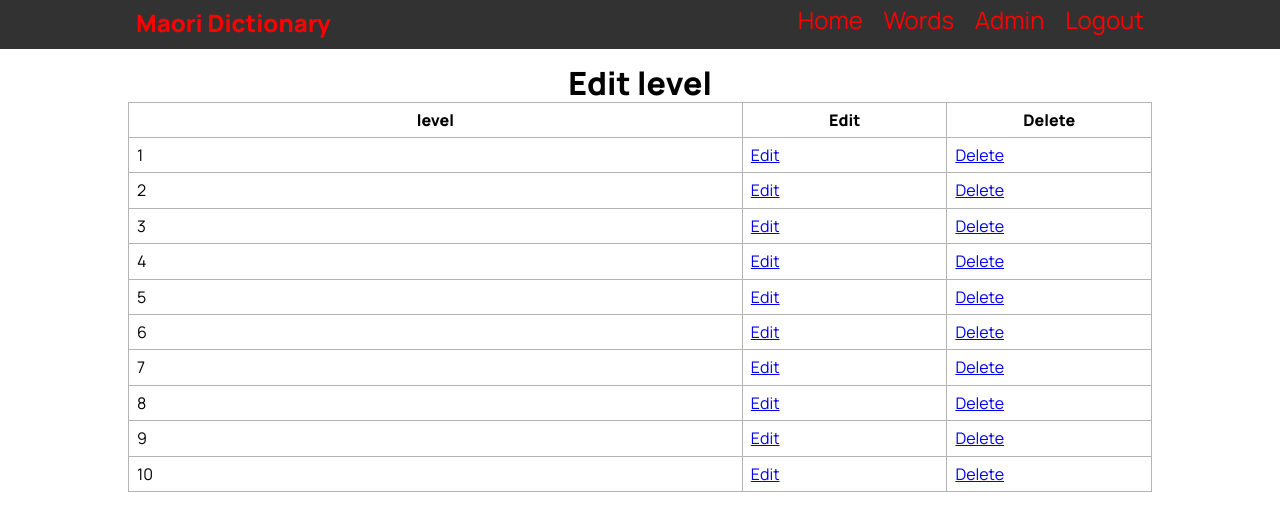
After one commit to DinoBarney63/MaoriDictionaryWebsite, a Flask app: page /level_list in a window 1280 px wide. The commit adds this page. Shown: the top 531 px of the page. Run offline with Flask 3, Linux system fonts and the light colour scheme; a user stored in the database is signed in; data comes from the database, SQL or seed files in the repository; both versions use the stored data as it was after the commit.

Commit message:
Edited admin, filter list now can collapse, filters have separate lists where you can delete them

```diff
--- a/app.py
+++ b/app.py
@@ -24,13 +24,11 @@ def create_connection(db_file):
         print(e)
     return None
 
-
 def is_logged_in():
     if session.get('email') is None:
         return False
     else:
         return True
-
 
 def is_admin():
     if is_logged_in():
@@ -41,7 +39,6 @@ def is_admin():
     else:
         return False
 
-
 def in_school():
     if is_logged_in():
         email_parts = session.get('email').split('.')
@@ -49,6 +46,24 @@ def in_school():
             return True
     else:
         return False
+
+def reformat_word_info(word):
+    word_info = (word[0], str(word[1]).title(), str(word[2]).title(), str(word[3]).title(), str(word[4]).capitalize(), word[5], word[6], word[7], word[8])
+    return word_info
+
+def reformat_word_list(words):
+    word_list = []
+    for word in words:
+        word = (word[0], str(word[1]).title(), str(word[2]).title(), str(word[3]).title(), word[4])
+        word_list.append(word)
+    return word_list
+
+def reformat_category_list(categories):
+    category_list = []
+    for category in categories:
+        category = (category[0], str(category[1]).title())
+        category_list.append(category)
+    return category_list
 
 
 @app.route('/')
@@ -88,11 +103,15 @@ def render_word_list(category_id, level_id):
         cur.execute(query, (category, level))
     words = cur.fetchall()
     con.close()
+
+    # Reformatting the words to be displayed
     word_list = []
-    # Reformatting the words to be displayed
     for word in words:
         word = (word[0], str(word[1]).title(), str(word[2]).title(), str(word[3]).title(), word[4])
         word_list.append(word)
+
+    # Reformatting the categories to be displayed
+    category_list = reformat_category_list(category_list)
     return render_template('word_list.html', page_name='Words', logged_in=is_logged_in(), admin=is_admin(), word_list=word_list, category_list=category_list, level_list=level_list, current_category=category_id, current_level=level_id)
 
 
@@ -107,7 +126,7 @@ def render_individual_word(word_id):
     con.close()
     info = info[0]
     # Reformatting the word to be displayed
-    word_info = (info[0], str(info[1]).title(), str(info[2]).title(), str(info[3]).title(), str(info[4]).capitalize(), info[5], info[6], info[7], info[8])
+    word_info = reformat_word_info(info)
     return render_template('word_detail.html', page_name='Word '+ word_id, logged_in=is_logged_in(), admin=is_admin(), word_information=word_info)
 
 
@@ -144,13 +163,18 @@ def render_edit_word_information(word_id):
     # Get categories
     query = "SELECT * FROM category"
     cur.execute(query)
-    category_list = cur.fetchall()
+    categories = cur.fetchall()
     # Get levels
     query = "SELECT * FROM level"
     cur.execute(query)
     level_list = cur.fetchall()
     con.close()
+
+    # Reformatting the word info to be displayed
     word_info = word_info[0]
+    word_info = reformat_word_info(word_info)
+    # Reformatting the categories to be displayed
+    category_list = reformat_category_list(categories)
     return render_template('edit_word_information.html', page_name='Edit Word ' + word_id, logged_in=is_logged_in(), admin=is_admin(), word_information=word_info, category_list=category_list, level_list=level_list)
 
 
@@ -166,8 +190,11 @@ def render_delete_word(word_id):
     cur.execute(query, (word_id,))
     word_info = cur.fetchall()
     con.close()
+
+    # Reformatting the word info to be displayed
     word_info = word_info[0]
-    return render_template('delete_confirm.html', page_name='Delete Word ' + word_id, logged_in=is_logged_in(), admin=is_admin(), word_information=word_info, type='word')
+    word_info = reformat_word_info(word_info)
+    return render_template('delete_confirm.html', page_name='Delete Word ' + word_id, logged_in=is_logged_in(), admin=is_admin(), information=word_info, type='word')
 
 
 @app.route('/individual_word/delete_word_confirm/<word_id>')
@@ -185,6 +212,68 @@ def delete_word_confirm(word_id):
     return redirect("/word_list/0_0")
 
 
+@app.route('/category_list')
+def render_category_list():
+    if not is_admin():
+        return redirect('/')
+
+    con = create_connection(DATABASE)
+    cur = con.cursor()
+    query = "SELECT * FROM category"
+    cur.execute(query)
+    categories = cur.fetchall()
+    con.close()
+
+    # Reformatting the categories to be displayed
+    category_list = reformat_category_list(categories)
+    return render_template('filter_list.html', page_name='Category List', logged_in=is_logged_in(), admin=is_admin(), filter_list=category_list, type='category')
+
+
+@app.route('/individual_category/delete_category/<category_id>')
+def render_delete_category(category_id):
+    if not is_admin():
+        return redirect('/')
+
+    con = create_connection(DATABASE)
+    cur = con.cursor()
+    query = "SELECT * FROM category WHERE id = ?"
+    cur.execute(query, (category_id,))
+    category_info = cur.fetchall()
+    con.close()
+    category_info = reformat_category_list(category_info)
+    category_info = category_info[0]
+    return render_template('delete_confirm.html', page_name='Delete Category ' + category_id, logged_in=is_logged_in(), admin=is_admin(), information=category_info, type='category')
+
+
+@app.route('/individual_category/delete_category_confirm/<category_id>')
+def delete_category_confirm(category_id):
+    if not is_admin():
+        return redirect('/')
+
+    con = create_connection(DATABASE)
+    cur = con.cursor()
+    query = "DELETE FROM category WHERE id = ?"
+    cur.execute(query, (category_id,))
+    con.commit()
+    con.close()
+
+    return redirect("/")
+
+@app.route('/level_list')
+def render_level_list():
+    if not is_admin():
+        return redirect('/')
+
+    con = create_connection(DATABASE)
+    cur = con.cursor()
+    query = "SELECT * FROM level"
+    cur.execute(query)
+    level_list = cur.fetchall()
+    con.close()
+
+    return render_template('filter_list.html', page_name='Level List', logged_in=is_logged_in(), admin=is_admin(), filter_list=level_list, type='level')
+
+
 
 @app.route('/admin')
 def render_admin():
@@ -200,27 +289,17 @@ def render_admin():
     categories = cur.fetchall()
     query = "SELECT * FROM level"
     cur.execute(query)
-    levels = cur.fetchall()
+    level_list = cur.fetchall()
     query = "SELECT * FROM user"
     cur.execute(query)
     user_list = cur.fetchall()
     con.close()
 
     # Reformatting the words to be displayed
-    word_list = []
-    for word in words:
-        word = (word[0], str(word[1]).title(), str(word[2]).title(), str(word[3]).title(), word[4])
-        word_list.append(word)
+    word_list = reformat_word_list(words)
+
     # Reformatting the categories to be displayed
-    category_list = []
-    for category in categories:
-        category = (category[0], str(category[1]).title())
-        category_list.append(category)
-    # Reformatting the levels to be displayed
-    level_list = []
-    for level in levels:
-        level = (level[0], str(level[1]).title())
-        level_list.append(level)
+    category_list = reformat_category_list(categories)
 
     return render_template("admin.html", page_name='Admin', logged_in=is_logged_in(), admin=is_admin(), word_list=word_list, category_list=category_list, level_list=level_list, user_list=user_list)
 
--- a/static/MDW.css
+++ b/static/MDW.css
@@ -140,6 +140,7 @@ nav a:hover {
   display: none;
   overflow: hidden;
   background-color: #f1f1f1;
+  margin-bottom: 5px;
 }
 
 table {
@@ -153,11 +154,11 @@ td, th {
   padding: 8px;
 }
 
-#wordlist tr:nth-child(even) {background-color: #f2f2f2;}
+.list tr:nth-child(even) {background-color: #f2f2f2;}
 
-#wordlist tr:hover {background-color: #dddddd;}
+.list tr:hover {background-color: #dddddd;}
 
-#wordlist th, #filterlist th, #wordinfomation .header {
+.list th, #filterlist th, #wordinfomation .header {
   padding-top: 12px;
   padding-bottom: 12px;
   text-align: left;
@@ -165,10 +166,11 @@ td, th {
   color: white;
 }
 
-#filterlist {
-  margin-left:-5px;
-  margin-right:-5px;
-}
+.filtertable{border: 1px solid #b4b4b4;}
+
+.filtertable tr:nth-child(odd) {background-color: #fdfdfd;}
+
+.filtertable tr:hover {background-color: #dddddd;}
 
 .column {
   float: left;
@@ -181,3 +183,8 @@ td, th {
   clear: both;
   display: table;
 }
+
+#editfilters{
+    margin-left: 5px;
+    width: 99%;
+}
--- a/templates/delete_confirm.html
+++ b/templates/delete_confirm.html
@@ -3,5 +3,5 @@
 {% block pageheading %}Confirm Delete{% endblock %}
 
 {% block main %}
-  <h3>Are you sure you want to delete {{ type }} {{ word_information[1] }} / {{ word_information[2] }}? <a href="/individual_{{ type }}/delete_{{ type }}_confirm/{{ word_information[0] }}">Yes</a> / <a href="/individual_word/{{ word_information[0] }}">No</a></h3>
+  <h3>Are you sure you want to delete {{ type }} {{ information[1] }}{% if information[2] != null%} / {{ information[2] }}{% endif %}? <a href="/individual_{{ type }}/delete_{{ type }}_confirm/{{ information[0] }}">Yes</a> / <a href="/individual_{{type}}/{{ information[0] }}">No</a></h3>
 {% endblock %}
--- /dev/null
+++ b/templates/filter_list.html
@@ -0,0 +1,20 @@
+{% extends "base.html" %}
+
+{% block pageheading %}Edit {{type}}{% endblock %}
+
+{% block main %}
+<table id="list">
+  <tr>
+    <th style="width:60%">{{type}}</th>
+    <th style="width:20%">Edit</th>
+    <th style="width:20%">Delete</th>
+  </tr>
+  {% for filter in filter_list %}
+    <tr>
+      <td>{{ filter[1] }}</a></td>
+      <td><a href="/individual_{{type}}/edit_{{type}}/{{ filter[0] }}">Edit</a></td>
+      <td><a href="/individual_{{type}}/delete_{{type}}/{{ filter[0] }}">Delete</a></td>
+    </tr>
+  {% endfor %}
+</table>
+{% endblock %}
```
Also changed, not shown: templates/admin.html (+12 -29 lines), templates/word_list.html (+28 -6 lines), MaoriDictionary.db.
